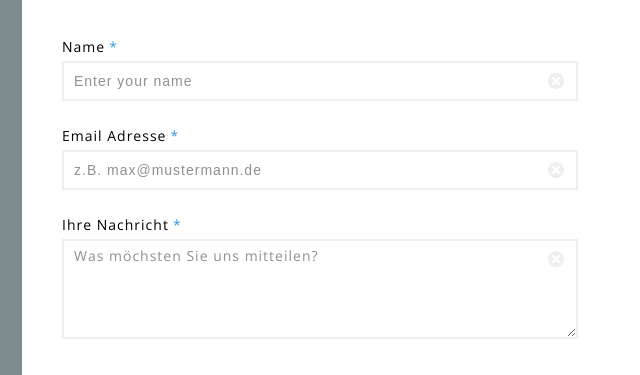
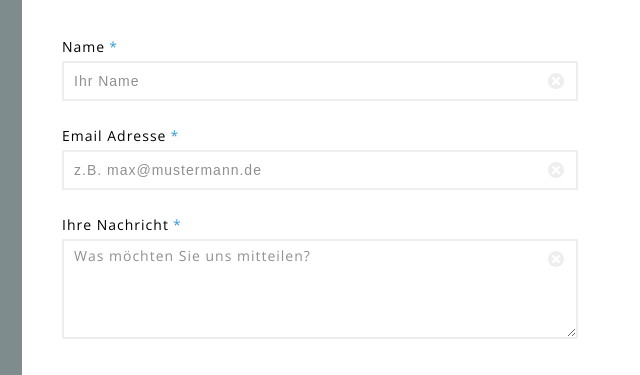
Before and after one commit to lukaswelte/laborwelte.de, a plain HTML site: page kontakt.html in a window 1280 px wide. Shown: the part 688-1063 px from the top of the page, 148-788 px from the left. Drawn offline with nearby package versions, Linux system fonts and the light colour scheme; some packages are replaced by stand-ins of ours.

Commit message:
Updated texts

```diff
--- a/kontakt.html
+++ b/kontakt.html
@@ -66,13 +66,13 @@
 			<h2>Kontakt</h2>
 			<form action="send.php" name="contactform" class="contactform" method="post">
 				<label for="name">Name<span class="required">*</span></label>
-				<input type="text" name="name" id="name" placeholder="Enter your name" required>
+				<input type="text" name="name" id="name" placeholder="Ihr Name" required>
 
 				<label for="email">Email Adresse<span class="required">*</span></label>
 				<input type="email" name="email" id="email" pattern="^[A-Za-z0-9](([_\.\-]?[a-zA-Z0-9]+)*)@([A-Za-z0-9]+)(([\.\-]?[a-zA-Z0-9]+)*)\.([A-Za-z]{2,})$" placeholder="z.B. max@mustermann.de" required>
 
 				<label for="message">Ihre Nachricht<span class="required">*</span></label><br>
-				<textarea name="message" id="message" cols="40" rows="3" placeholder="Was möchsten Sie uns mitteilen?" required></textarea>
+				<textarea name="message" id="message" cols="40" rows="3" placeholder="Was möchten Sie uns mitteilen?" required></textarea>
 
 				<p id="status"></p>
 				<input type="submit" name="submit" id="submit" value="Senden">
```
